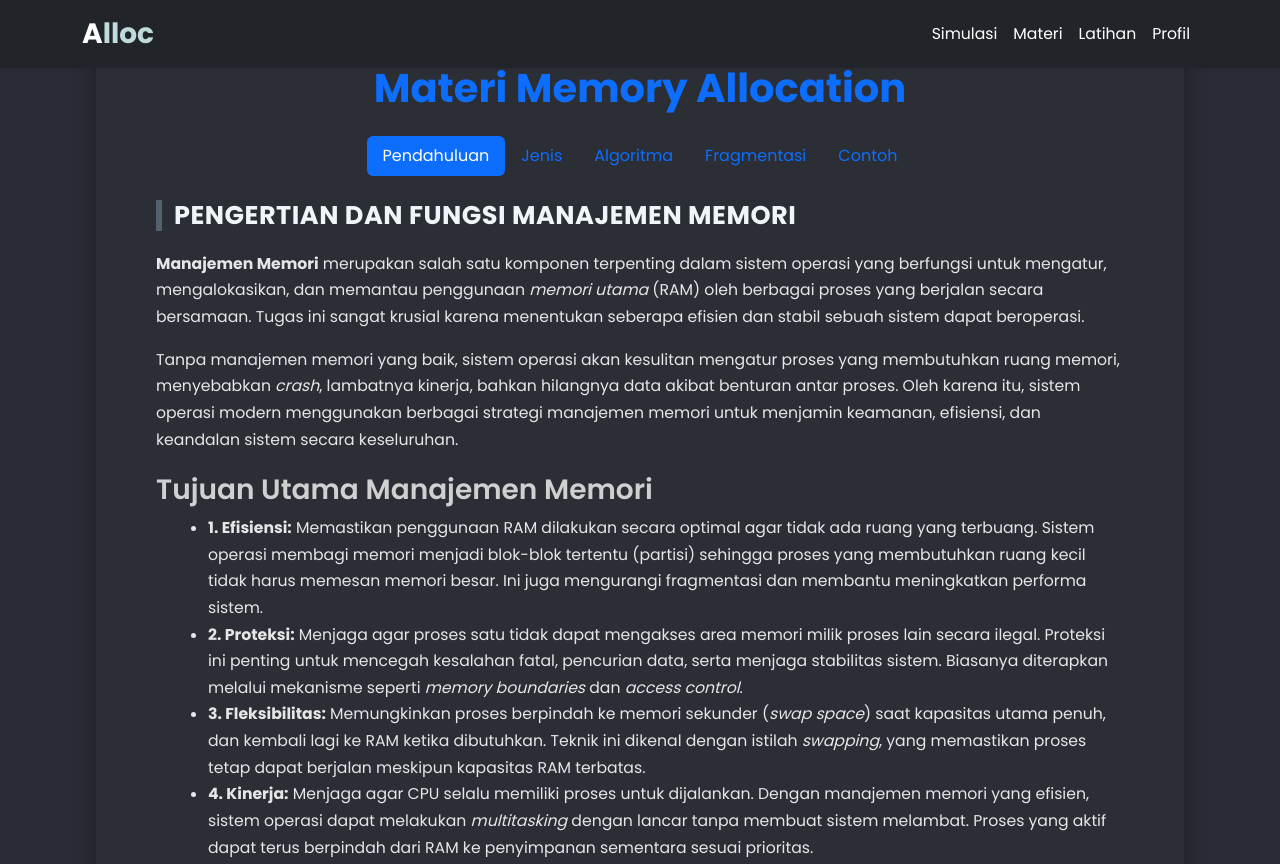
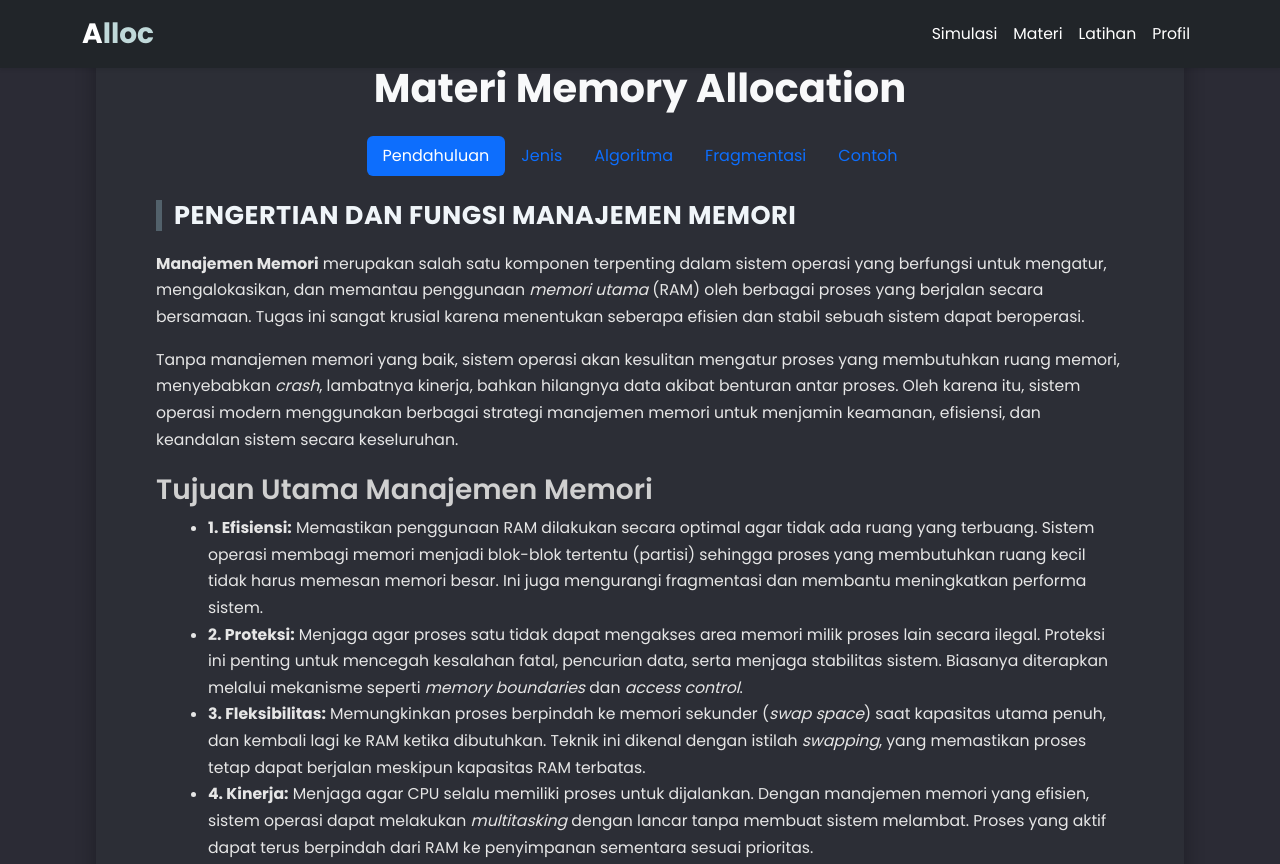
Before and after one commit to fariezzz/alloc, a website: page public/materi.html in a window 1280 px wide. Shown: the top 864 px of the page. Drawn offline with nearby package versions, Linux system fonts and the light colour scheme.

Commit message:
Update materi.html

```diff
--- a/public/materi.html
+++ b/public/materi.html
@@ -50,7 +50,7 @@
   <div id="navbar-container"></div>
 
   <main class="container py-4">
-    <h1 class="text-center mb-4 fw-bold text-primary">Materi Memory Allocation</h1>
+    <h1 class="text-center mb-4 fw-bold text-light">Materi Memory Allocation</h1>
 
     <!-- 🔹 Navigasi Sub-Page -->
     <nav class="nav nav-pills justify-content-center mb-4 flex-wrap">
@@ -62,6 +62,7 @@
     </nav>
 
     <!-- Pendahuluan -->
+
    <section class="materi-section">
   <h2>Pengertian dan Fungsi Manajemen Memori</h2>
   <p>
```
